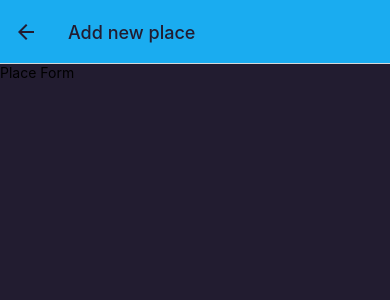
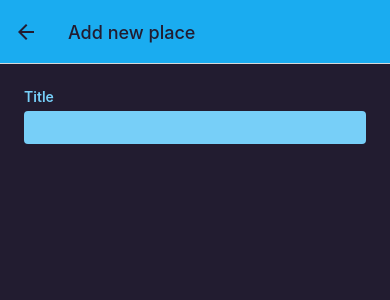
Before and after one commit to Lambertn33/camera_images_handler, a React Native app: screen /addPlace in a window 390 px wide. Shown: the top 300 px of the page. Built offline with nearby package versions, Linux system fonts and the light colour scheme.

Commit message:
feat: add form

```diff
--- a/components/places/PlaceForm.js
+++ b/components/places/PlaceForm.js
@@ -1,11 +1,43 @@
-import { View, Text } from "react-native";
+import { useState } from "react";
+import { View, Text, TextInput, StyleSheet, ScrollView } from "react-native";
+
+import { Colors } from "../../constants/colors";
 
 const PlaceForm = () => {
+  const [title, setTitle] = useState("");
+  const handleChangeTitle = (enteredTitle) => setTitle(enteredTitle);
+
   return (
-    <View>
-      <Text>Place Form</Text>
-    </View>
+    <ScrollView style={styles.form}>
+      <View>
+        <Text style={styles.label}>Title</Text>
+        <TextInput
+          style={styles.input}
+          value={title}
+          onChangeText={handleChangeTitle}
+        />
+      </View>
+    </ScrollView>
   );
 };
 
+const styles = StyleSheet.create({
+  form: {
+    flex: 1,
+    padding: 24,
+  },
+  label: {
+    color: Colors.primary200,
+    fontWeight: "600",
+    marginBottom: 6,
+  },
+  input: {
+    backgroundColor: Colors.primary200,
+    paddingVertical: 6,
+    paddingHorizontal: 8,
+    borderRadius: 4,
+    fontSize: 18
+  },
+});
+
 export default PlaceForm;
```
